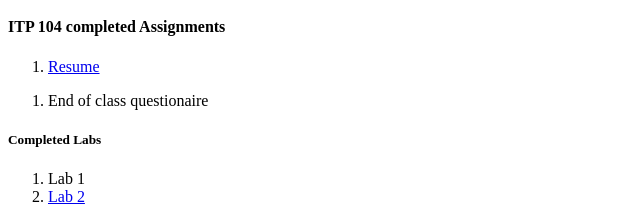
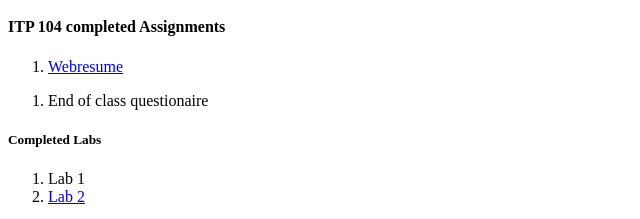
Before and after one commit to uscwebdev/itp104-submissions-kevinjga02, a plain HTML site: page index.html in a window 1280 px wide. Shown: the part 623-842 px from the top of the page, 0-640 px from the left. Drawn offline with Linux system fonts and the light colour scheme.

Commit message:
Update index.html

```diff
--- a/index.html
+++ b/index.html
@@ -41,7 +41,7 @@
 
         <h4>ITP 104 completed Assignments</h4>
         <ol>
-            <li><a href="Webresume.html">Resume</a></li>
+            <li><a href="Webresume.html">Webresume</a></li>
         </ol>
 
         <ol>
```
